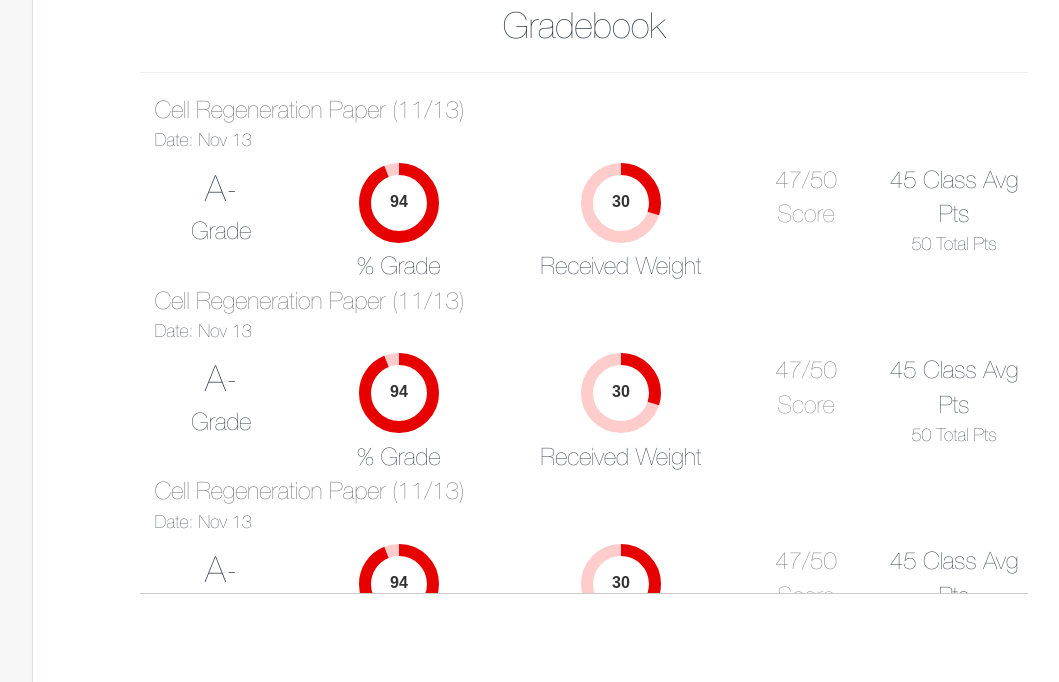
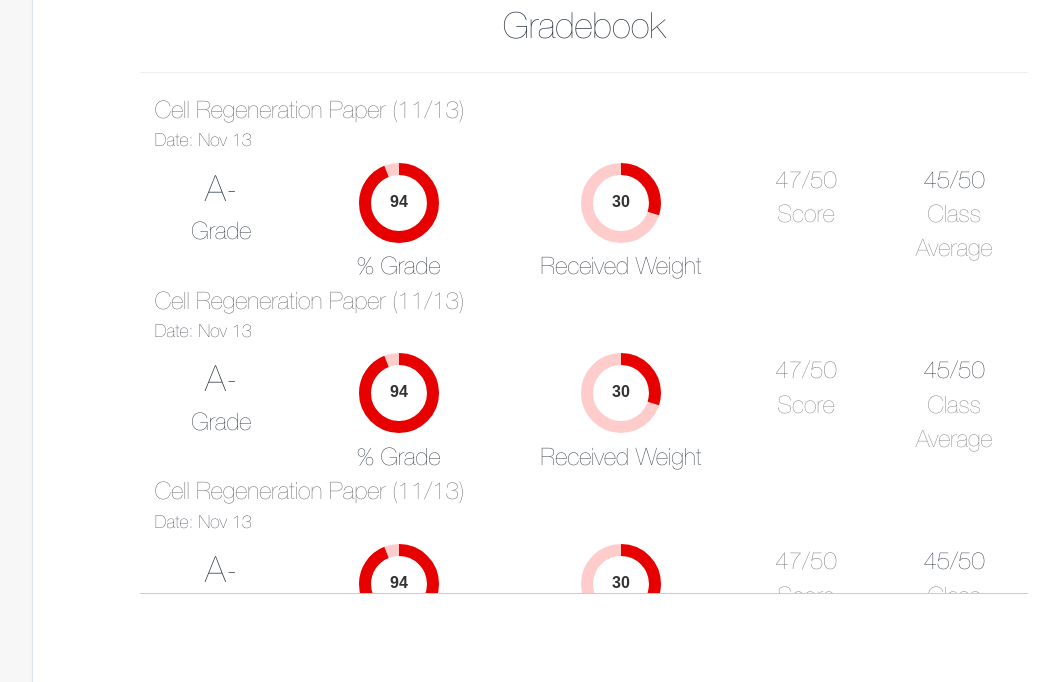
Before and after one commit to twang35/Manila, a PHP site: page /class-1.php in a window 1280 px wide. Shown: the part 1342-2024 px from the top of the page, without its empty margins (145-1204 px from the left). Run offline with PHP 8.4, Linux system fonts and the light colour scheme; some libraries are stand-ins or nearby versions.

Commit message:
Change 2.16
“45 Class Avg Pts/50 Total Pts” → “##/##”, #707070
Caption→ “Class Average” , #808080

```diff
--- a/class-1.php
+++ b/class-1.php
@@ -171,8 +171,11 @@ include("header.php");
                         </div>
                         <div class="col-md-2" style="padding:0px;">
                             <div class="col-md-12" style="padding:0px;">
-                                <h3>45 Class Avg Pts</h3>
-                                <div style="border-top:1px"><h4>50 Total Pts</h4></div>
+                                <h3>45/50</h3>
+                                <div style="border-top:1px"><h4><!--50 Total Pts--></h4></div>
+                            </div>
+                            <div class="col-md-12">
+                                <h3 class="classavgcap">Class Average</h3>
                             </div>
                         </div>
                     </div>
@@ -218,8 +221,11 @@ include("header.php");
                         </div>
                         <div class="col-md-2" style="padding:0px;">
                             <div class="col-md-12" style="padding:0px;">
-                                <h3>45 Class Avg Pts</h3>
-                                <div style="border-top:1px"><h4>50 Total Pts</h4></div>
+                                <h3>45/50</h3>
+                                <div style="border-top:1px"><h4><!--50 Total Pts--></h4></div>
+                            </div>
+                            <div class="col-md-12">
+                                <h3 class="classavgcap">Class Average</h3>
                             </div>
                         </div>
                     </div>
@@ -265,8 +271,11 @@ include("header.php");
                         </div>
                         <div class="col-md-2" style="padding:0px;">
                             <div class="col-md-12" style="padding:0px;">
-                                <h3>45 Class Avg Pts</h3>
-                                <div style="border-top:1px"><h4>50 Total Pts</h4></div>
+                                <h3>45/50</h3>
+                                <div style="border-top:1px"><h4><!--50 Total Pts--></h4></div>
+                            </div>
+                            <div class="col-md-12">
+                                <h3 class="classavgcap">Class Average</h3>
                             </div>
                         </div>
                     </div>
--- a/css/compiled/layout.css
+++ b/css/compiled/layout.css
@@ -7,6 +7,10 @@
 }
 
 .scorecap{
+  color:#808080;
+}
+
+.classavgcap{
   color:#808080;
 }
 
```
